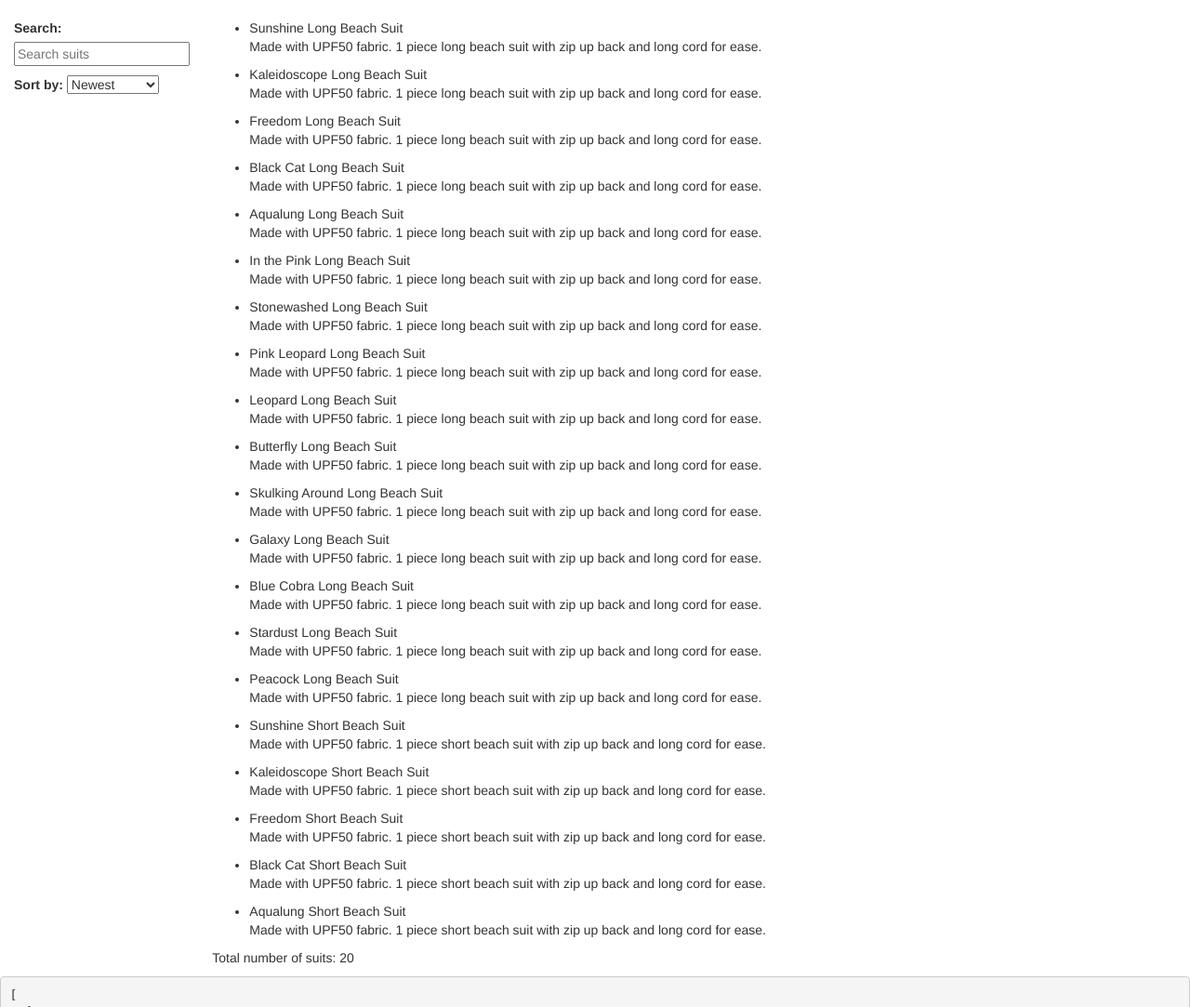
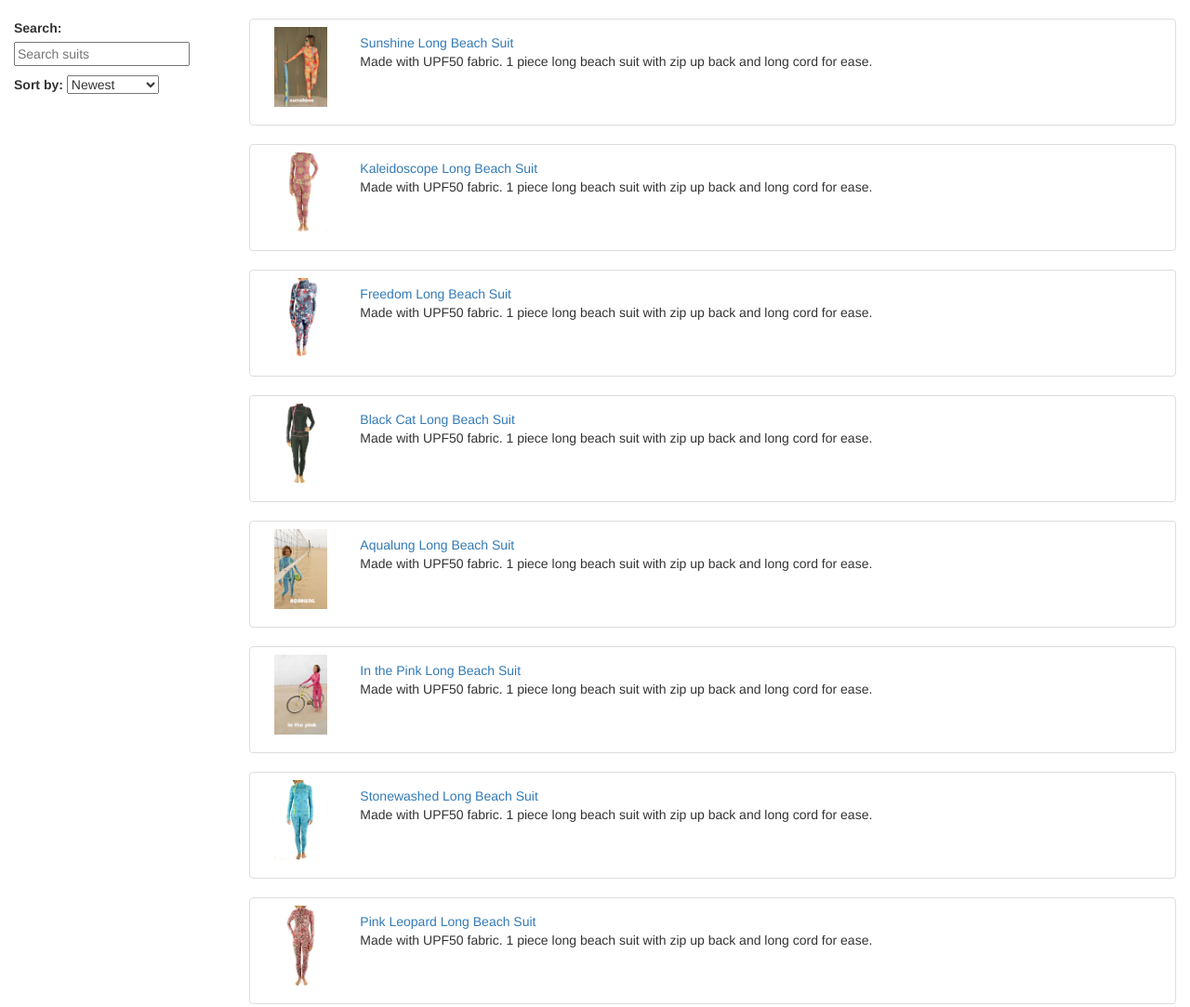
Before and after one commit to dbwebconsulting/tutubluecat, a website: page app/index.html in a window 1280 px wide. Shown: the top 1083 px of the page at 93% size. Drawn offline with nearby package versions, Linux system fonts and the light colour scheme.

Commit message:
add thumbs and links to suitList template

```diff
--- a/app/app.css
+++ b/app/app.css
@@ -6,3 +6,27 @@ body {
 select[title="sort"] {
   margin-bottom: 1.5em;
 }
+
+/* suit images */
+.suits {
+  list-style: none;
+}
+
+.suits li {
+  clear: both;
+  height: 115px;
+  padding-top: 15px;
+}
+
+.thumb {
+  float: left;
+  height: 100px;
+  margin: -0.5em 1em 1.5em 0;
+  padding-bottom: 1em;
+  width: 100px;
+}
+
+.thumb img {
+  max-width: 100%;
+  max-height: 100%;
+}
--- a/app/suit-list/suit-list.template.html
+++ b/app/suit-list/suit-list.template.html
@@ -20,8 +20,11 @@
     <div class="col-md-10">
       <!-- body content -->
       <ul class="suits">
-        <li ng-repeat="suit in $ctrl.suits | filter: $ctrl.query | orderBy:$ctrl.orderProp">
-          <span>{{suit.name}}</span>
+        <li ng-repeat="suit in $ctrl.suits | filter:$ctrl.query | orderBy:$ctrl.orderProp" class="thumbnail">
+          <a href="#/suits/{{suit.id}}" class="thumb">
+            <img ng-src="{{suit.imageUrl}}" title="{{suit.name}}" />
+          </a>
+          <a href="#/suits/{{suit.id}}">{{suit.name}}</a>
           <p>{{suit.snippet}}</p>
         </li>
       </ul>
@@ -29,6 +32,3 @@
     </div>
   </div>
 </div>
-
-<!-- list suits in json format -->
-<pre>{{$ctrl.suits | filter:$ctrl.query | orderBy:$ctrl.orderProp | json}}</pre>
--- a/app/suits/suits.json
+++ b/app/suits/suits.json
@@ -12,7 +12,7 @@
     "age": 1,
     "category": "Women's Long Suit",
     "id": "kaleidoscope-long-beach-suit",
-    "imageUrl": "img/suits/kaleidoscope-long-beach-suit",
+    "imageUrl": "img/suits/kaleidoscope-long-beach-suit.jpg",
     "name": "Kaleidoscope Long Beach Suit",
     "snippet": "Made with UPF50 fabric. 1 piece long beach suit with zip up back and long cord for ease.",
     "price": "$220.00"
```
Also changed, not shown: app/suit-list/suit-list.component.js (+4 -4 lines), e2e-tests/scenarios.js (+10 -2 lines).
